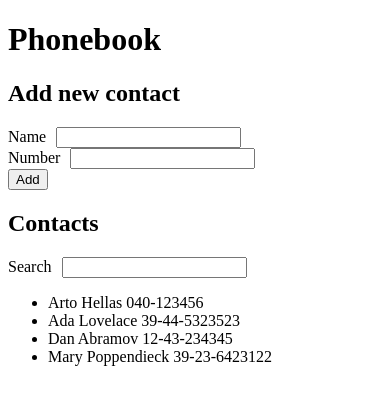
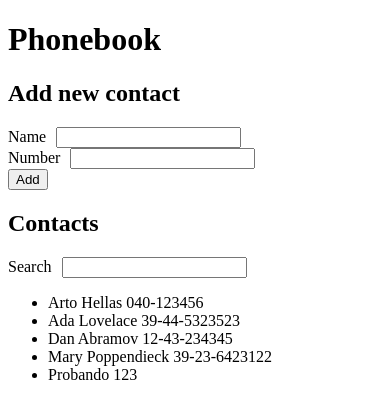
Before and after one commit to isk4/fso, a React (Vite) app in the folder part2/phonebook/: page / in a window 390 px wide. Shown: the top 418 px of the page. Built offline with nearby package versions, Linux system fonts and the light colour scheme; data requests are answered from the project's data file.

Commit message:
part2(phonebook): save new contacts to server (ex 2.12)

```diff
--- a/part2/phonebook/db.json
+++ b/part2/phonebook/db.json
@@ -1,5 +1,5 @@
 {
-  "contacts":[
+  "contacts": [
     {
       "name": "Arto Hellas",
       "number": "040-123456",
@@ -19,6 +19,11 @@
       "name": "Mary Poppendieck",
       "number": "39-23-6423122",
       "id": "4"
+    },
+    {
+      "id": "3332",
+      "name": "Probando",
+      "number": "123"
     }
   ]
 }
--- a/part2/phonebook/src/components/NewContactForm.jsx
+++ b/part2/phonebook/src/components/NewContactForm.jsx
@@ -9,7 +9,7 @@ const NewContactForm = ({ contacts, setContacts }) => {
   const handleNumberInputChange = (e) => setNumberInput(e.target.value);
 
   const sendContact = async (contact) =>  {
-    const response = await axios.get('http://localhost:3001/contacts');
+    const response = await axios.post('http://localhost:3001/contacts', contact);
     console.log(response.data);
   };
 
```
